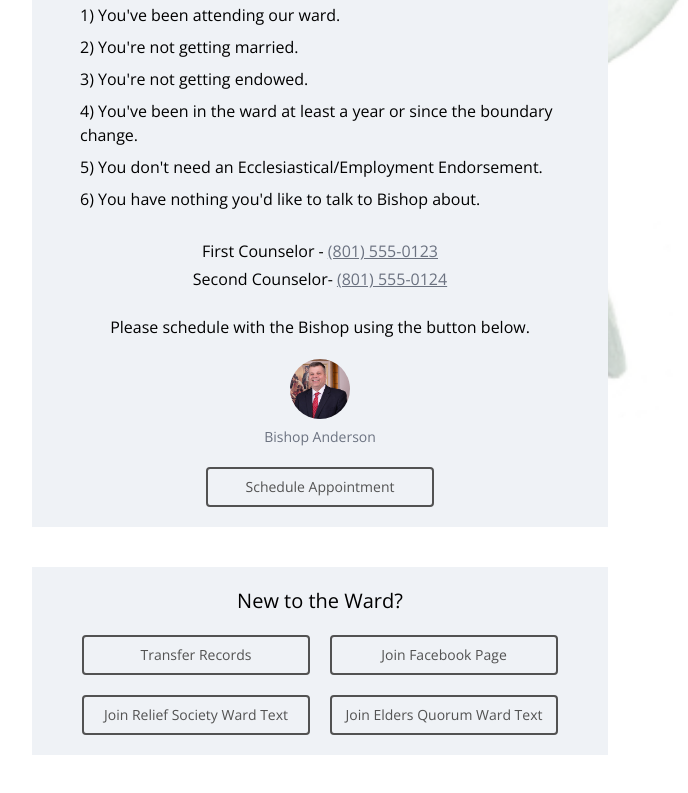
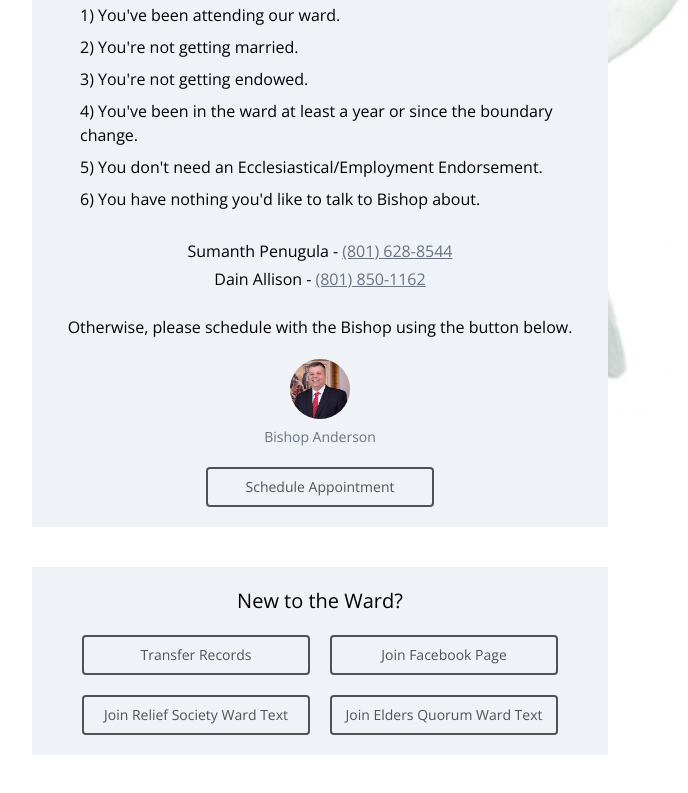
Before and after one commit to hfysa/hfysa, a website: page dist/index.html in a window 1280 px wide. Shown: the part 887-1680 px from the top of the page, without its empty margins (320-1008 px from the left). Drawn offline with nearby package versions, Linux system fonts and the light colour scheme; a web font is replaced by a local one.

Commit message:
Update the information

```diff
--- a/dist/index.html
+++ b/dist/index.html
@@ -42,15 +42,15 @@
       </ol>
 
       <div style="margin-bottom: 4px; display: flex; flex-direction: row; align-items: center;">
-        <p style="margin-right: 4px;"> First Counselor - </p>
-        <a href="tel:+8012279976" style="text-decoration: underline; font-size: 16px" class="sub-text">(801) 555-0123</a>
+        <p style="margin-right: 4px;"> Sumanth Penugula - </p>
+        <a href="tel:+8012279976" style="text-decoration: underline; font-size: 16px" class="sub-text">(801) 628-8544</a>
       </div>
       <div style="display: flex; flex-direction: row; align-items: center;">
-        <p style="margin-right: 4px;"> Second Counselor- </p>
-        <a href="tel:+5095985897" style="text-decoration: underline; font-size: 16px;" class="sub-text">(801) 555-0124</a>
+        <p style="margin-right: 4px;"> Dain Allison - </p>
+        <a href="tel:+5095985897" style="text-decoration: underline; font-size: 16px;" class="sub-text">(801) 850-1162</a>
       </div>
       <br>
-      <p style="margin-left: 32px; margin-right: 32px; margin-bottom: 20px;"><!-- Otherwise, please--> Please schedule with the Bishop using the button below.</p>
+      <p style="margin-left: 32px; margin-right: 32px; margin-bottom: 20px;">Otherwise, please schedule with the Bishop using the button below.</p>
       <img src="./bishop.png" class="h-[60px] rounded-full">
       <p class="sub-text mt-2 text-sm">Bishop Anderson</p>
       <a href="https://calendly.com/holbrookfarmsysaward/meet_with_bishop" target="_blank" class="btn mt-5">Schedule Appointment</a>
```
